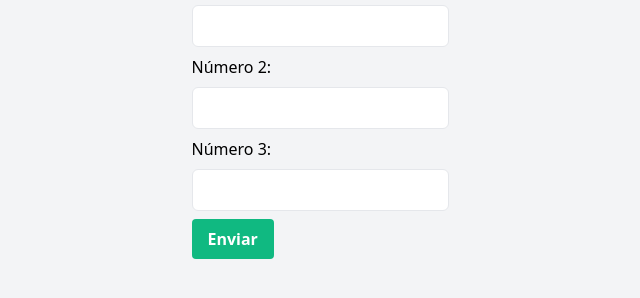
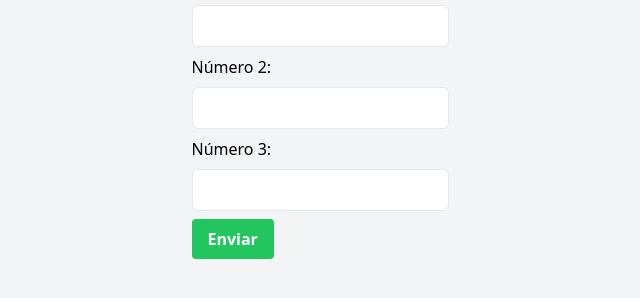
Before and after one commit to lucasmilhoranca/desafio-ipag, a plain HTML site: page exercicios/2-maior-e-menor/index.html in a window 1280 px wide. Shown: the part 298-596 px from the top of the page, without its empty margins (320-960 px from the left). Drawn offline with nearby package versions, Linux system fonts and the light colour scheme.

```diff
--- a/exercicios/2-maior-e-menor/index.html
+++ b/exercicios/2-maior-e-menor/index.html
@@ -5,7 +5,7 @@
     <meta charset="UTF-8">
     <meta name="viewport" content="width=device-width, initial-scale=1.0">
     <title>2 - Maior e menor</title>
-    <link href="https://cdn.jsdelivr.net/npm/tailwindcss@2.2.19/dist/tailwind.min.css" rel="stylesheet">
+    <script src="https://cdn.tailwindcss.com"></script>
 </head>
 
 <body class="bg-gray-100 min-h-screen flex flex-col justify-center items-center">
```
Also changed, not shown: exercicios/10-manipulacao-de-api/index.html (+1 -2 lines).
